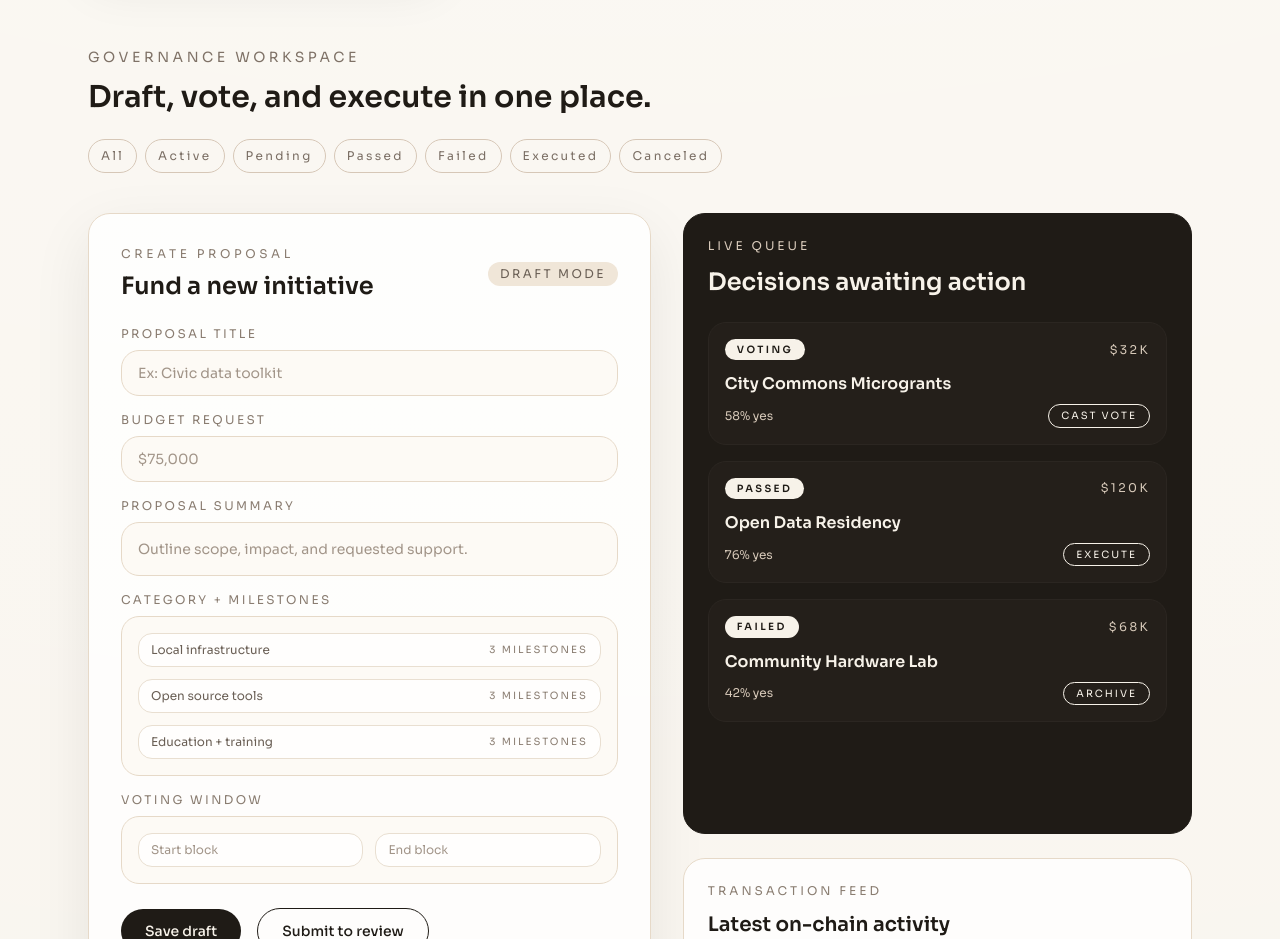
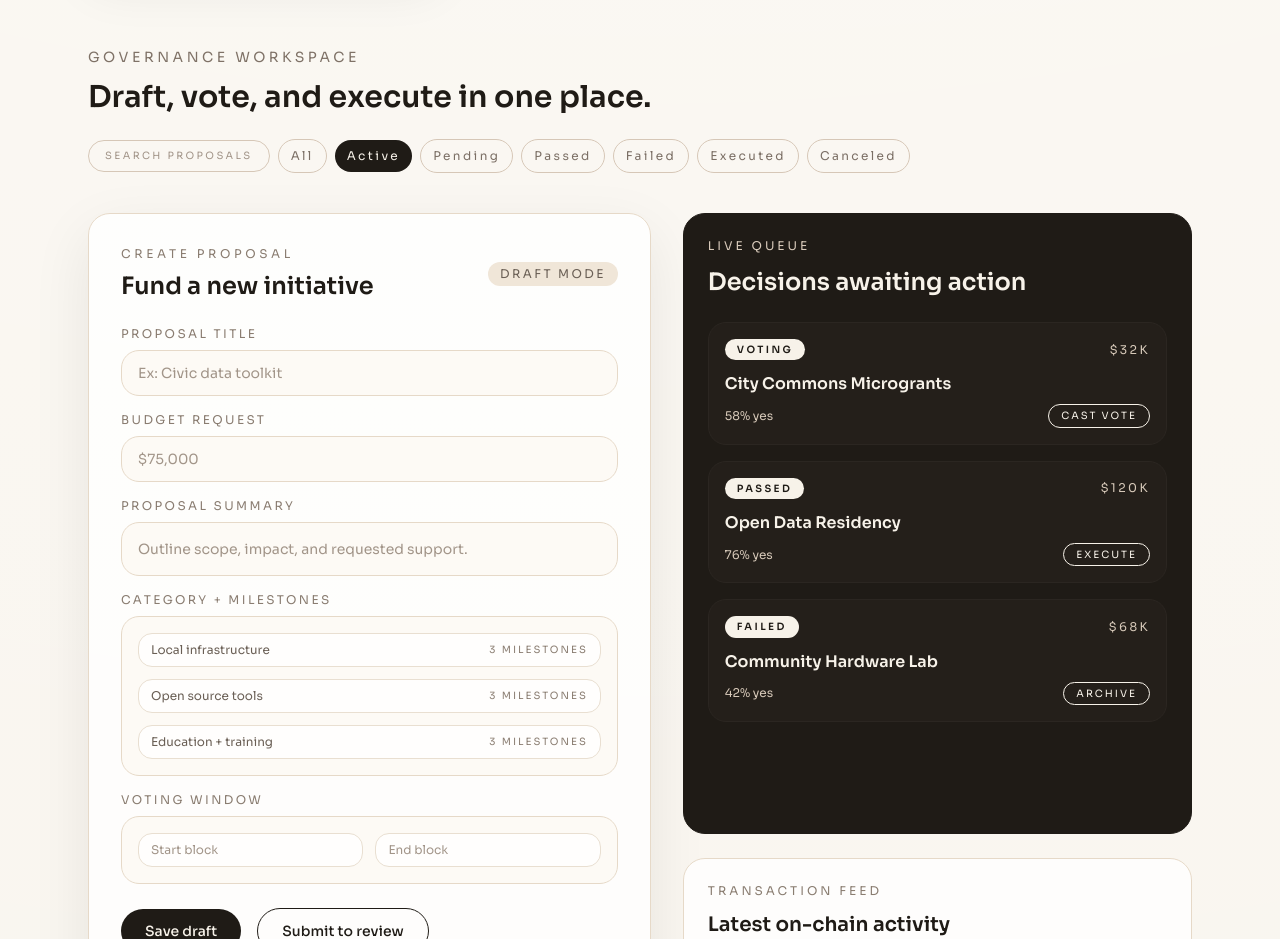
Before and after one commit to TYDev01/Community-Grant-DAO, a Next.js app in the folder frontend/: page / in a window 1280 px wide. Shown: the part 2800-3739 px from the top of the page. Built offline with nearby package versions, Linux system fonts and the light colour scheme.

Commit message:
refined the governance workplace filters

```diff
--- a/frontend/src/app/page.tsx
+++ b/frontend/src/app/page.tsx
@@ -438,21 +438,28 @@ export default function Home() {
                   Draft, vote, and execute in one place.
                 </h2>
               </div>
-              <div className="flex flex-wrap gap-2 text-xs uppercase tracking-[0.2em] text-[#7b6f65]">
+              <div className="flex flex-wrap items-center gap-2 text-xs uppercase tracking-[0.2em] text-[#7b6f65]">
+                <div className="rounded-full border border-[#d6c7b7] px-4 py-2 text-[10px] text-[#a29589]">
+                  Search proposals
+                </div>
                 {[
-                  "All",
-                  "Active",
-                  "Pending",
-                  "Passed",
-                  "Failed",
-                  "Executed",
-                  "Canceled",
+                  { label: "All", active: false },
+                  { label: "Active", active: true },
+                  { label: "Pending", active: false },
+                  { label: "Passed", active: false },
+                  { label: "Failed", active: false },
+                  { label: "Executed", active: false },
+                  { label: "Canceled", active: false },
                 ].map((filter) => (
                   <button
-                    key={filter}
-                    className="rounded-full border border-[#d6c7b7] px-3 py-2 transition hover:border-[#1f1b16] hover:text-[#1f1b16]"
+                    key={filter.label}
+                    className={`rounded-full px-3 py-2 transition ${
+                      filter.active
+                        ? "bg-[#1f1b16] text-[#f7f2e9]"
+                        : "border border-[#d6c7b7] hover:border-[#1f1b16] hover:text-[#1f1b16]"
+                    }`}
                   >
-                    {filter}
+                    {filter.label}
                   </button>
                 ))}
               </div>
```
